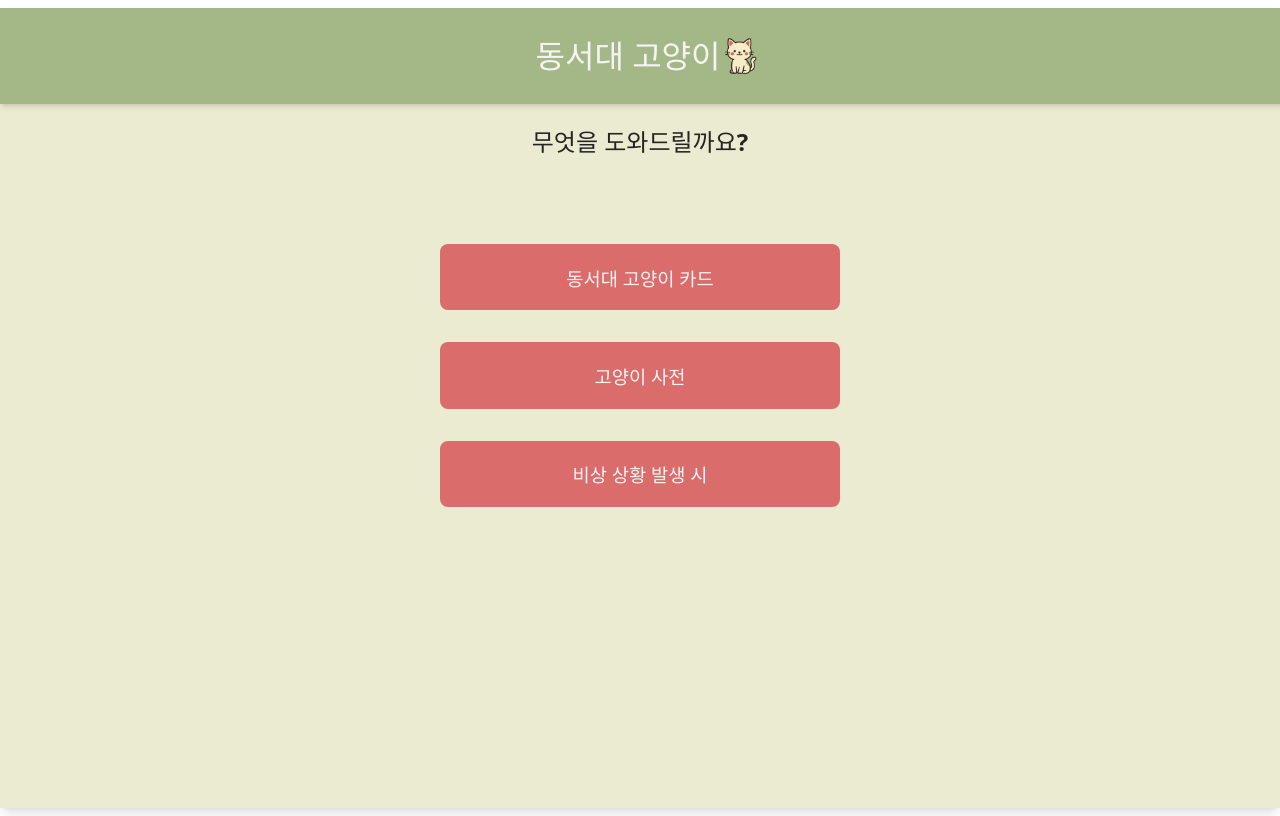
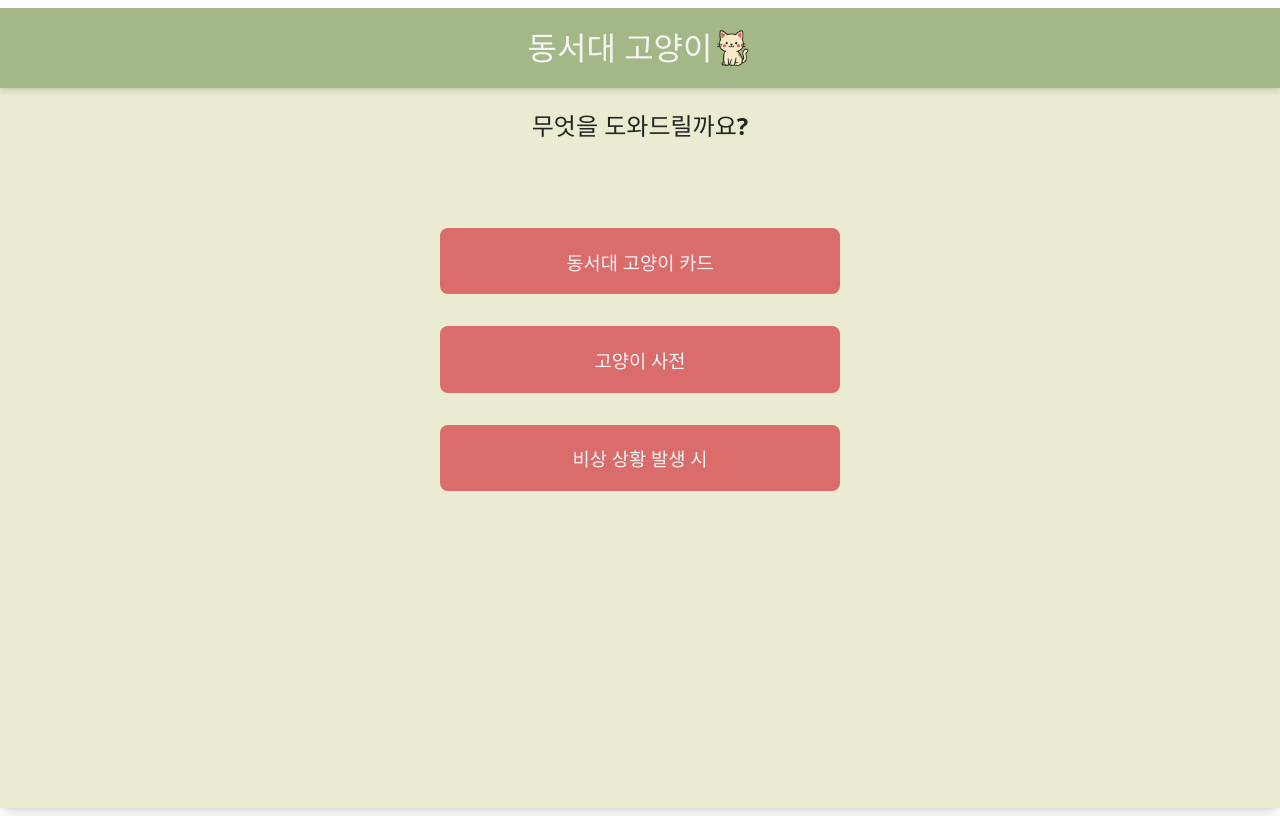
Before and after one commit to oliviatanisaputra/cat-website, a React (Vite) app: page / in a window 1280 px wide. Built offline with nearby package versions, Linux system fonts and the light colour scheme.

Commit message:
remove padding

```diff
--- a/src/App.css
+++ b/src/App.css
@@ -24,7 +24,7 @@
 
 /* Navigation Bar */
 .nav {
-  padding: 1vh;
+  /* padding: 1vh; */
   margin: 0;
   height: 10vh;
   width: 100vw;
```
